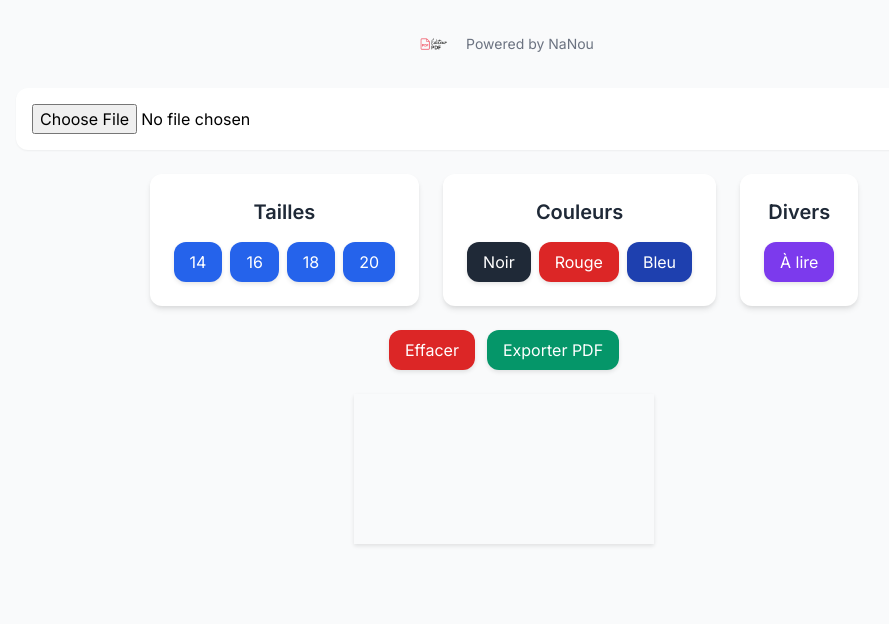
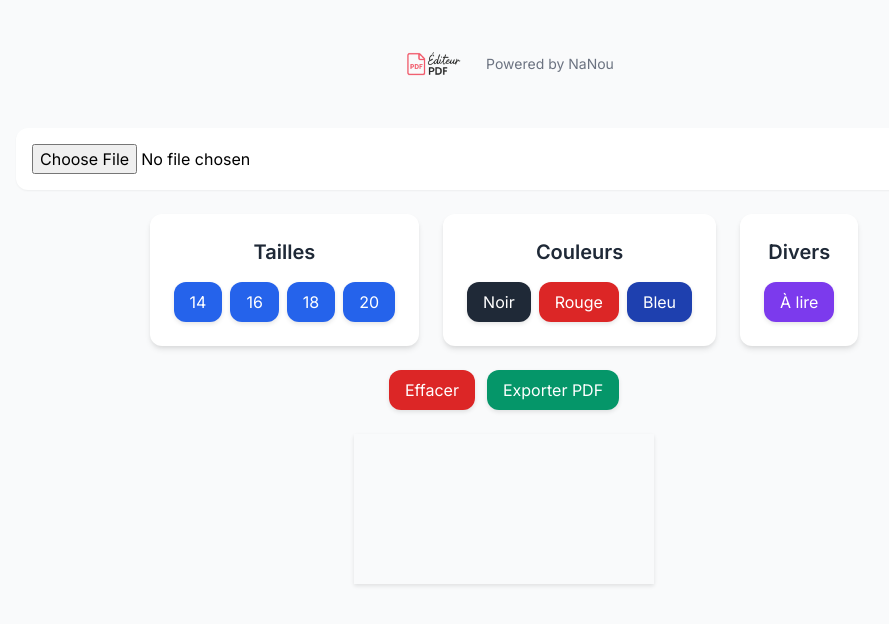
Before and after one commit to tithix/pdfedit, a plain HTML site: page index.html in a window 1280 px wide. Shown: the whole page, without its empty margins (136-1025 px from the left). Drawn offline with nearby package versions, Linux system fonts and the light colour scheme.

Commit message:
Update index.html
modif

```diff
--- a/index.html
+++ b/index.html
@@ -45,7 +45,7 @@
       box-shadow: 0 1px 2px rgba(0, 0, 0, 0.1);
     }
     .header-logo {
-      height: 40px; /* Ajuster selon le rendu */
+      height: 80px; /* Augmentation de la taille du logo */
     }
     #instructions-modal {
       z-index: 2000;
```
